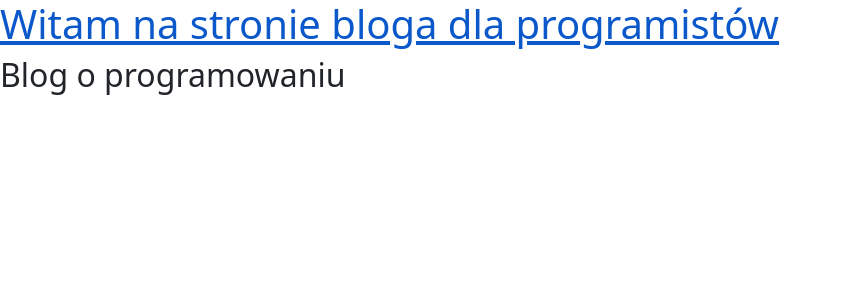
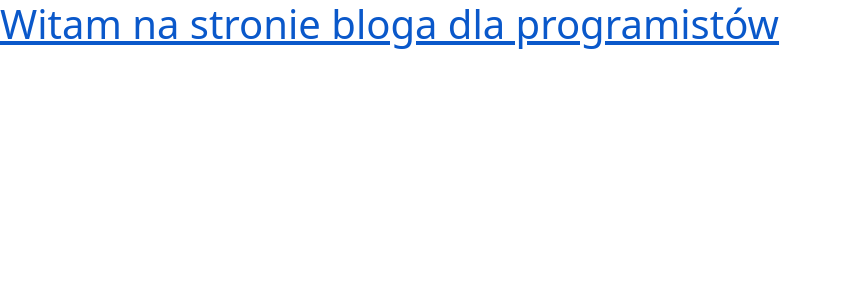
Before and after one commit to micwoz88/django_blog_sk, a Django app: page / in a window 1280 px wide. Shown: the top 300 px of the page, without its empty margins (0-842 px from the left). Run offline with Django 5.2, Linux system fonts and the light colour scheme; data that the repository does not hold is empty.

Commit message:
Utworzono szablon base.html

```diff
--- /dev/null
+++ b/blog/templates/blog/base.html
@@ -0,0 +1,29 @@
+{% load static %}
+
+<!DOCTYPE html>
+<html lang="pl">
+<head>
+    <meta charset="UTF-8">
+    <meta name="viewport" content="width=device-width, initial-scale=1.0">
+    <link href="https://cdn.jsdelivr.net/npm/bootstrap@5.3.3/dist/css/bootstrap.min.css" rel="stylesheet" integrity="sha384-QWTKZyjpPEjISv5WaRU9OFeRpok6YctnYmDr5pNlyT2bRjXh0JMhjY6hW+ALEwIH" crossorigin="anonymous">
+    <link rel="stylesheet" href="{% static 'css/blog.css' %}">
+    <title>Blog dla programistów</title>
+</head>
+<body>
+    <div class="page-header">
+        <h1><a href="/">Witam na stronie bloga dla programistów</a></h1>
+    </div>
+
+    <div class="content container">
+        <div class="row">
+            <div class="col-md-8">
+                {% block content %}
+                {% endblock %}
+            </div>
+        </div>
+    </div>
+
+    <!-- js -->
+    <script src="https://cdn.jsdelivr.net/npm/bootstrap@5.3.3/dist/js/bootstrap.bundle.min.js" integrity="sha384-YvpcrYf0tY3lHB60NNkmXc5s9fDVZLESaAA55NDzOxhy9GkcIdslK1eN7N6jIeHz" crossorigin="anonymous"></script>
+</body>
+</html>
--- a/blog/templates/blog/post_list.html
+++ b/blog/templates/blog/post_list.html
@@ -1,24 +1,7 @@
-{% load static %}
+{% extends 'blog/base.html' %}
 
-<!DOCTYPE html>
-<html lang="pl">
-<head>
-    <meta charset="UTF-8">
-    <meta name="viewport" content="width=device-width, initial-scale=1.0">
-    <link href="https://cdn.jsdelivr.net/npm/bootstrap@5.3.3/dist/css/bootstrap.min.css" rel="stylesheet" integrity="sha384-QWTKZyjpPEjISv5WaRU9OFeRpok6YctnYmDr5pNlyT2bRjXh0JMhjY6hW+ALEwIH" crossorigin="anonymous">
-    <link rel="stylesheet" href="{% static 'css/blog.css' %}">
-    <title>Blog dla programistów</title>
-</head>
-<body>
-    <div class="page-header">
-        <h1><a href="">Witam na stronie bloga dla programistów</a></h1>
-        <h2>Blog o programowaniu</h2>
-    </div>
-
-    <div class="content container">
-        <div class="row">
+{% block content %}
 {% for post in posts %}
-            <div class="col-md-8">
 <div class="post">
     <div class="data">
         <p>opublikowano: {{ post.publish_date }}</p>
@@ -26,18 +9,5 @@
     <h2><a href="">{{ post.title }}</a></h2>
     <em>{{ post.text|linebreaksbr }}</em>
 </div>
-            </div>
 {% endfor %}
-        </div>
-    </div>
-
-    <div>
-        <div class="stopka">
-
-        </div>
-    </div>
-
-    <!-- js -->
-    <script src="https://cdn.jsdelivr.net/npm/bootstrap@5.3.3/dist/js/bootstrap.bundle.min.js" integrity="sha384-YvpcrYf0tY3lHB60NNkmXc5s9fDVZLESaAA55NDzOxhy9GkcIdslK1eN7N6jIeHz" crossorigin="anonymous"></script>
-</body>
-</html>
+{% endblock %}
--- a/mysite/settings.py
+++ b/mysite/settings.py
@@ -11,6 +11,7 @@ https://docs.djangoproject.com/en/5.0/ref/settings/
 """
 
 from pathlib import Path
+import os
 
 # Build paths inside the project like this: BASE_DIR / 'subdir'.
 BASE_DIR = Path(__file__).resolve().parent.parent
@@ -55,7 +56,9 @@ ROOT_URLCONF = 'mysite.urls'
 TEMPLATES = [
     {
         'BACKEND': 'django.template.backends.django.DjangoTemplates',
-        'DIRS': [],
+        'DIRS': [
+            BASE_DIR / 'blog' / 'templates',
+        ],
         'APP_DIRS': True,
         'OPTIONS': {
             'context_processors': [
```
Lines whose indentation alone changed are shown as unchanged.
